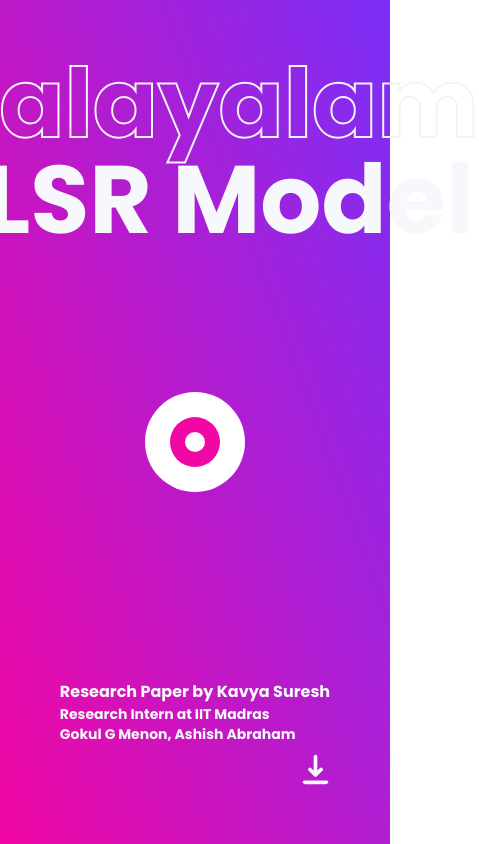
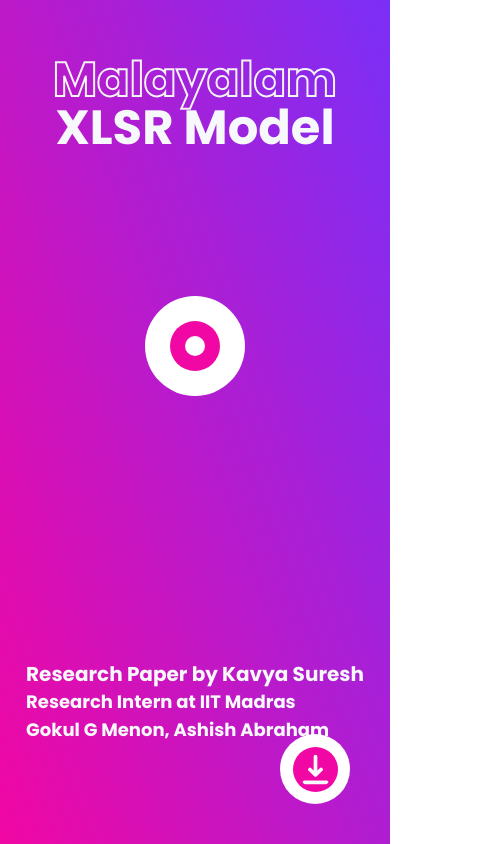
Before and after one commit to Anirudh-A-V/Malayalam-ASR-Interface, a React (Vite) app: page / in a window 390 px wide. Shown: the whole page, 479 px wide, since content can reach past the window. Built offline with nearby package versions, Linux system fonts and the light colour scheme.

Commit message:
feat: Icon styles chaged

```diff
--- a/src/App.jsx
+++ b/src/App.jsx
@@ -58,7 +58,7 @@
 	const convertAudio = async () => {
 		handleLoading(true)
 
-		const url = 'http://gokulgmenon.pythonanywhere.com/post';
+		const url = 'https://gokulgmenon.pythonanywhere.com/post';
 
 		const formData = new FormData();
 		formData.append('file', audioBlob);
@@ -101,12 +101,12 @@
 
 	return (
 		<>
-			<div className="flex justify-center items-center flex-col">
+			<div className="flex justify-center items-center flex-col max-sm:justify-between">
 				<div className=" mb-24 mt-14 flex flex-col items-center justify-center">
-					<div className="text-8xl text-transparent title font-bold font-outline-2">
+					<div className="text-8xl text-transparent title font-bold font-outline-2 max-sm:text-5xl">
 						Malayalam
 					</div>
-					<div className="title text-8xl text-[#F6F8FB] title font-bold">
+					<div className="title text-8xl text-[#F6F8FB] title font-bold max-sm:text-5xl">
 						XLSR Model
 					</div>
 				</div>
@@ -174,28 +174,36 @@
 			</div>
 			<div className="details">
 				<div className="flex flex-col items-start justify-center">
-					<div className="text-base text-[#F6F8FB] title font-bold">
+					<div className="text-base text-[#F6F8FB] title font-bold max-lg:text-xl">
 						Research Paper by Kavya Suresh
 					</div>
-					<div className="text-sm text-[#F6F8FB] title font-bold">
+					<div className="text-sm text-[#F6F8FB] title font-bold max-lg:text-lg">
 						Research Intern at IIT Madras
 					</div>
-					<div className="text-sm text-[#F6F8FB] title font-bold">
+					<div className="text-sm text-[#F6F8FB] title font-bold max-lg:text-lg">
 						Gokul G Menon, Ashish Abraham
 					</div>
 				</div>
 			</div>
-			<motion.div className="floating cursor-pointer"
+			<motion.div className="floating cursor-pointer bg-white"
 				layout
 				transition={{ duration: 0.3, ease: "backOut" }}
 
 				data-onhover={hover}
 				initial={{ borderRadius: 50 }}
-				onMouseEnter={() => { setHover(true) }}
-				onMouseLeave={() => { handleHover() }}
+				onMouseEnter={() => {
+					if (window.innerWidth > 1024){
+						setHover(true)
+					}
+				 }}
+				onMouseLeave={() => {
+					if (window.innerWidth > 1024){
+						handleHover()
+					}
+				}}
 			>
-				{hover && <motion.p className="text-xl font-normal text-[#F6F8FB] ">Get the Research Paper</motion.p>}
-				<HiDownload className="icon text-4xl text-[#F6F8FB] cursor-pointer rounded-full p-1" onClick={() => { }} />
+				{hover && <motion.p className="text-xl font-normal text-[#f107a3] ">Get the Research Paper</motion.p>}
+				<HiDownload data-onhover={hover} className="icon text-4xl text-[#F6F8FB] cursor-pointer rounded-full p-1 max-lg:text-5xl bg-[#f107a3]" onClick={() => { }} />
 				{/* {hover ? (
 					<>
 						<motion.p className="text-xl font-normal text-[#F6F8FB] ">Get the Research Paper</motion.p>
```
